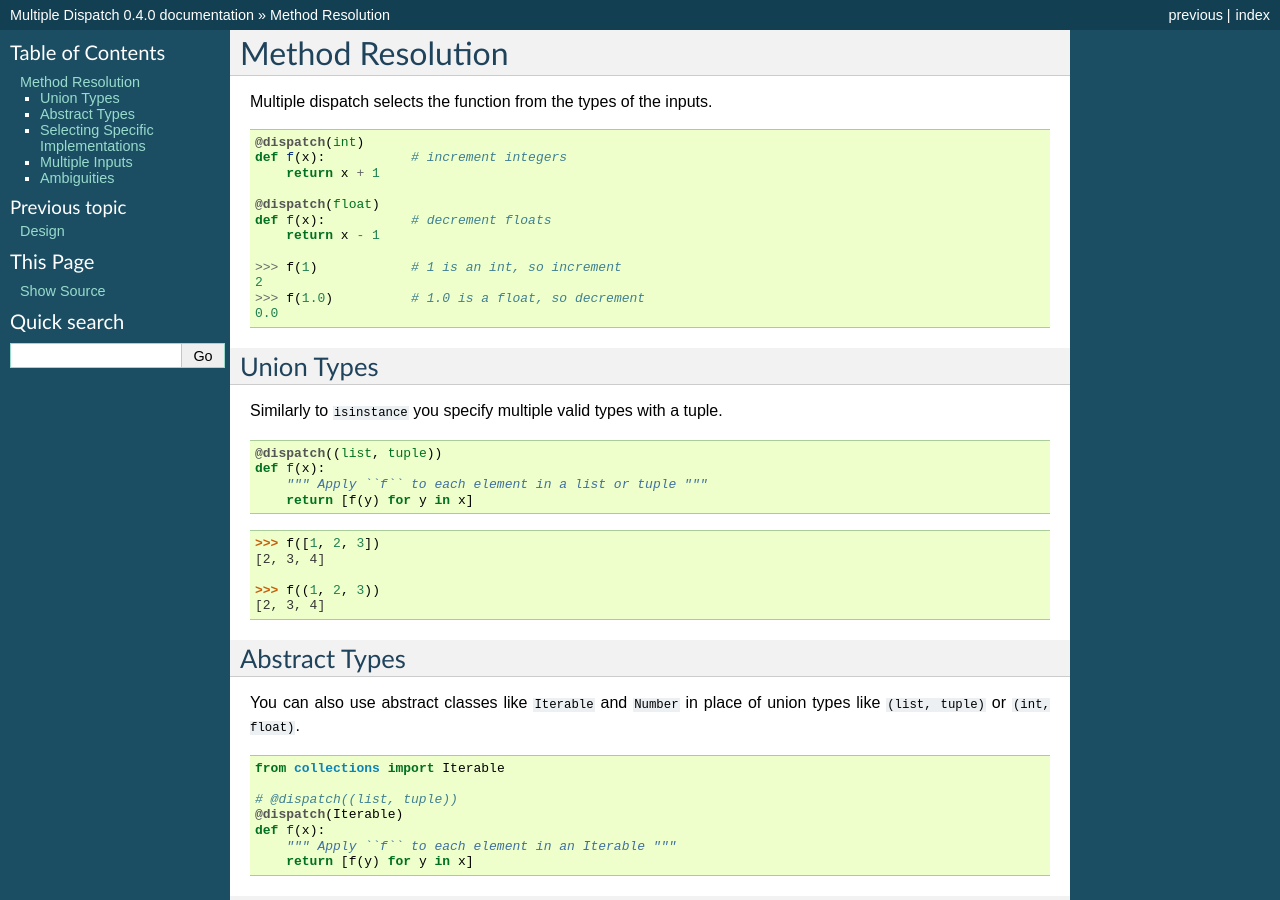
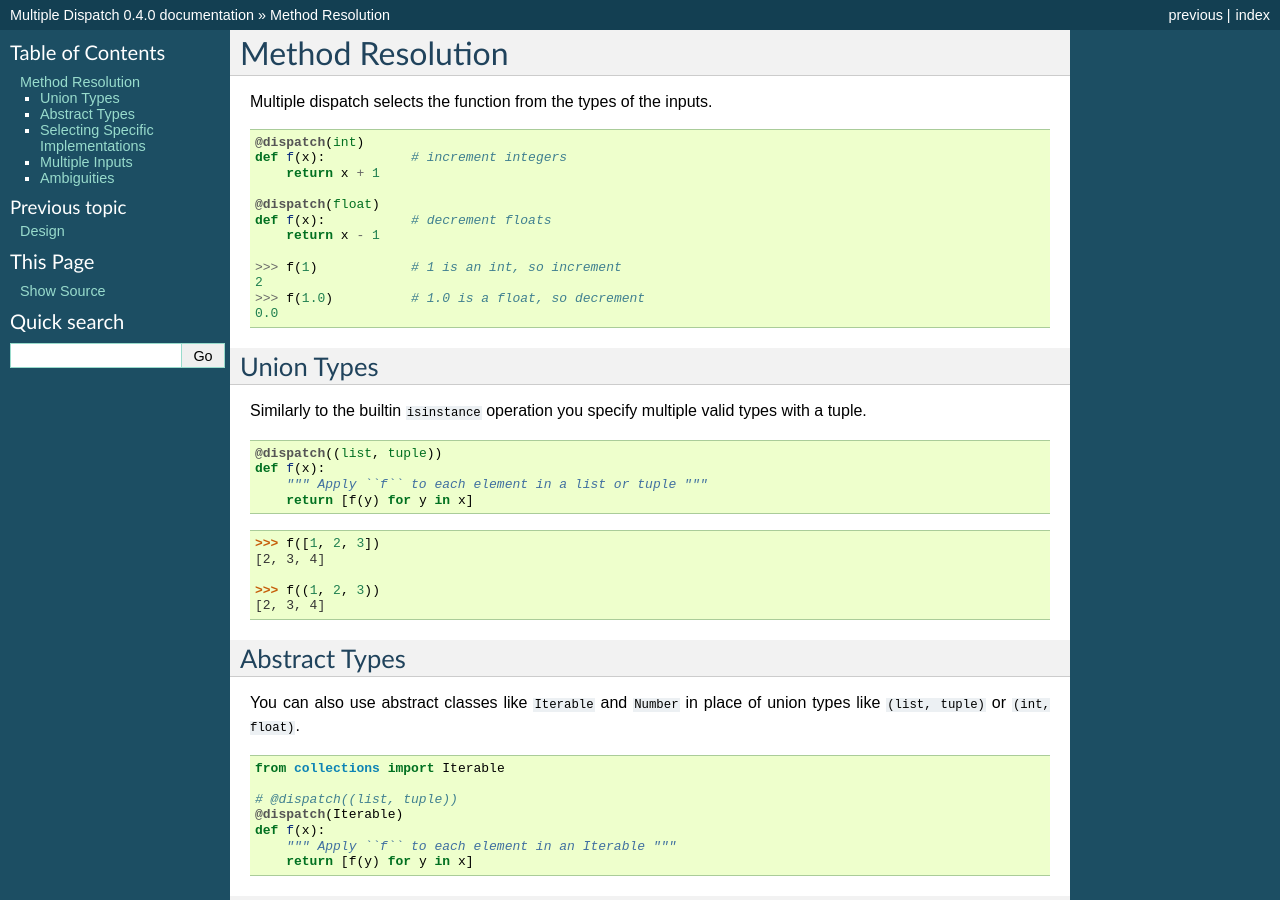
Before and after one commit to mrocklin/multipledispatch, a Sphinx documentation site: the page built from docs/source/resolution.rst, in a window 1280 px wide and 900 px high. Built offline with Sphinx 7.4.7, drawn with Linux system fonts in a browser that asks for light colours.

Commit message:
trivial change
I want to see if readthedocs is responding.

```diff
--- a/docs/source/resolution.rst
+++ b/docs/source/resolution.rst
@@ -21,8 +21,8 @@ Multiple dispatch selects the function from the types of the inputs.
 Union Types
 -----------
 
-Similarly to ``isinstance`` you specify multiple valid types with a
-tuple.
+Similarly to the builtin ``isinstance`` operation you specify multiple valid
+types with a tuple.
 
 .. code::
 
```
